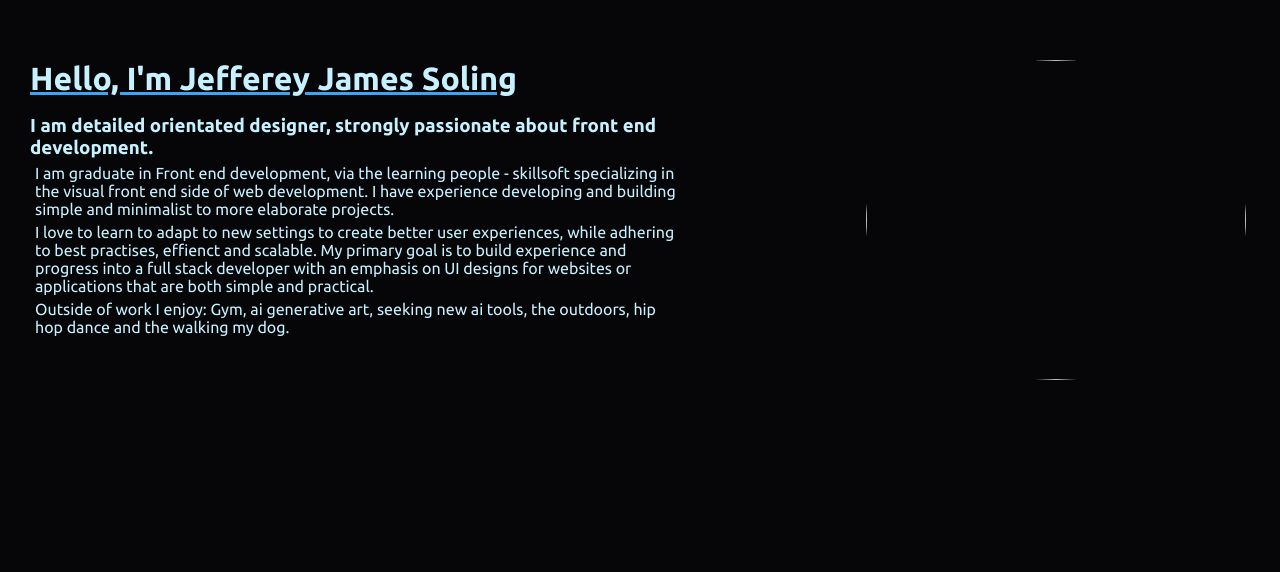
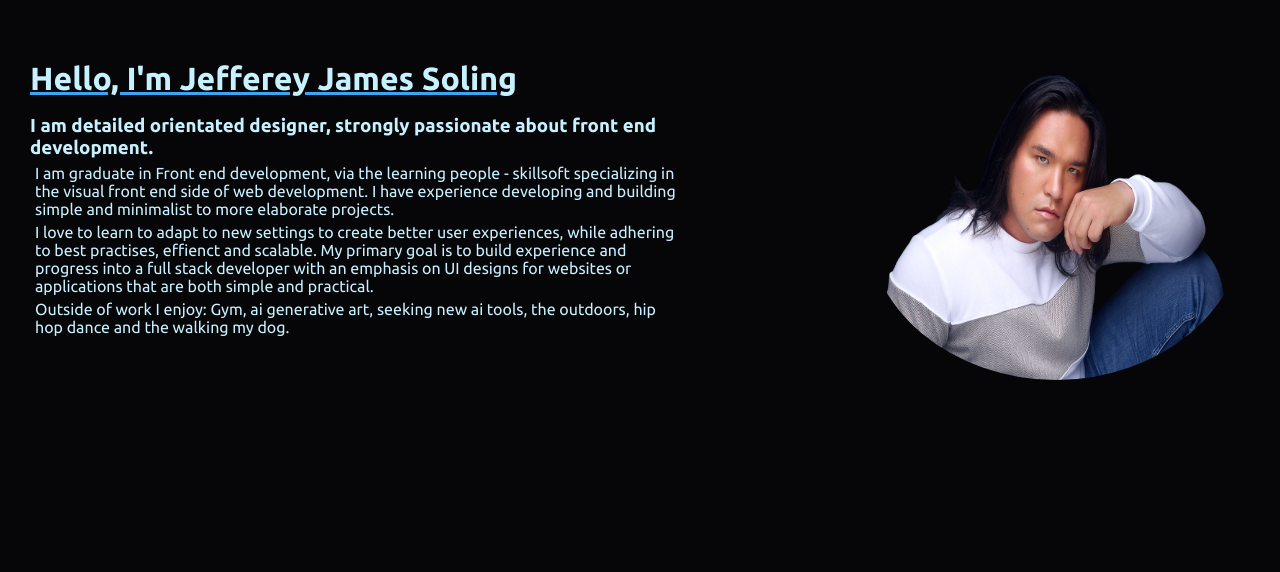
Before and after one commit to Jefz26/portfolio, a plain HTML site: page index.html in a window 1280 px wide. Shown: the part 640-1212 px from the top of the page. Drawn offline with nearby package versions, Linux system fonts and the light colour scheme; the site is published under a folder, as on GitHub Pages, so addresses that start at the root find nothing.

Commit message:
Update index.html

```diff
--- a/index.html
+++ b/index.html
@@ -41,7 +41,7 @@
       </section>
       <section class="about">
         <div class="about-header">
-          <img src="/jeff-bgr.png" alt="">
+          <img src="./jeff-bgr.png" alt="">
           <h1>Hello, I'm Jefferey James Soling</h1>
           <br>
           <div class="about-me">
```
